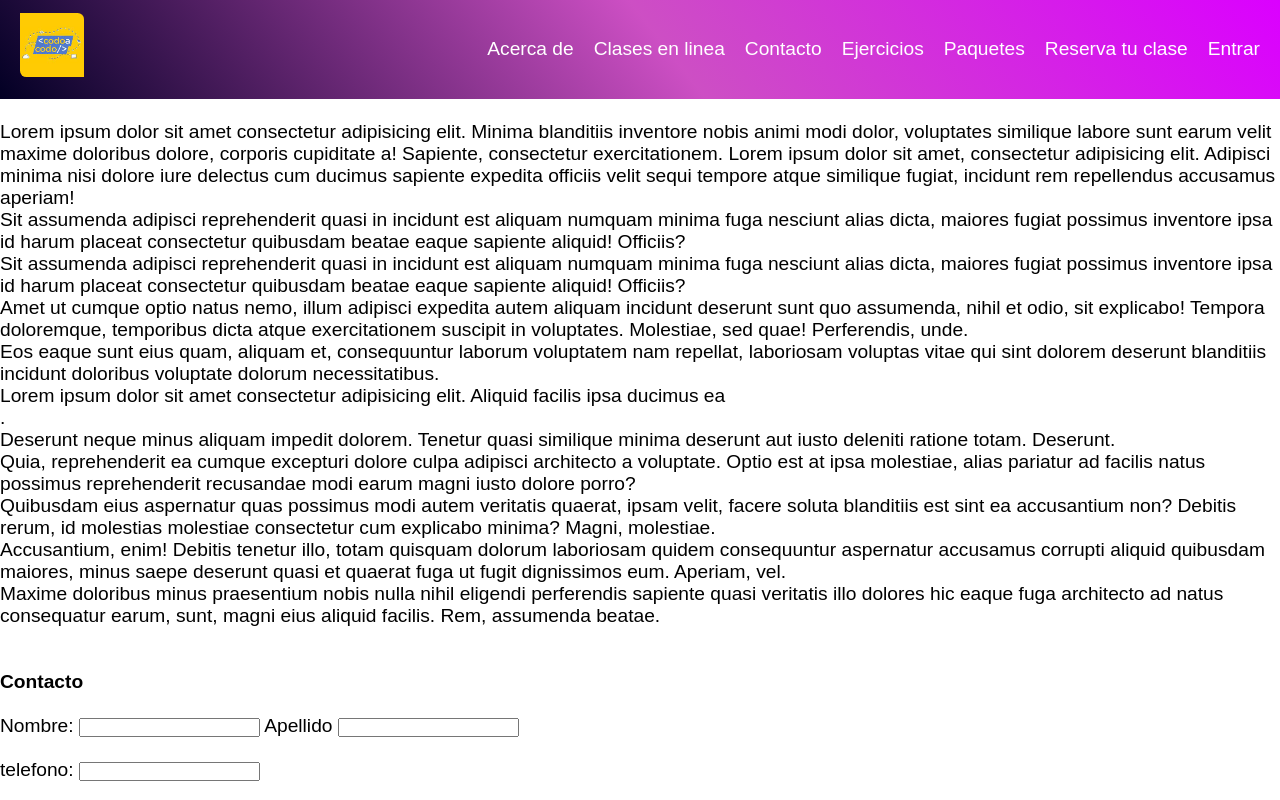
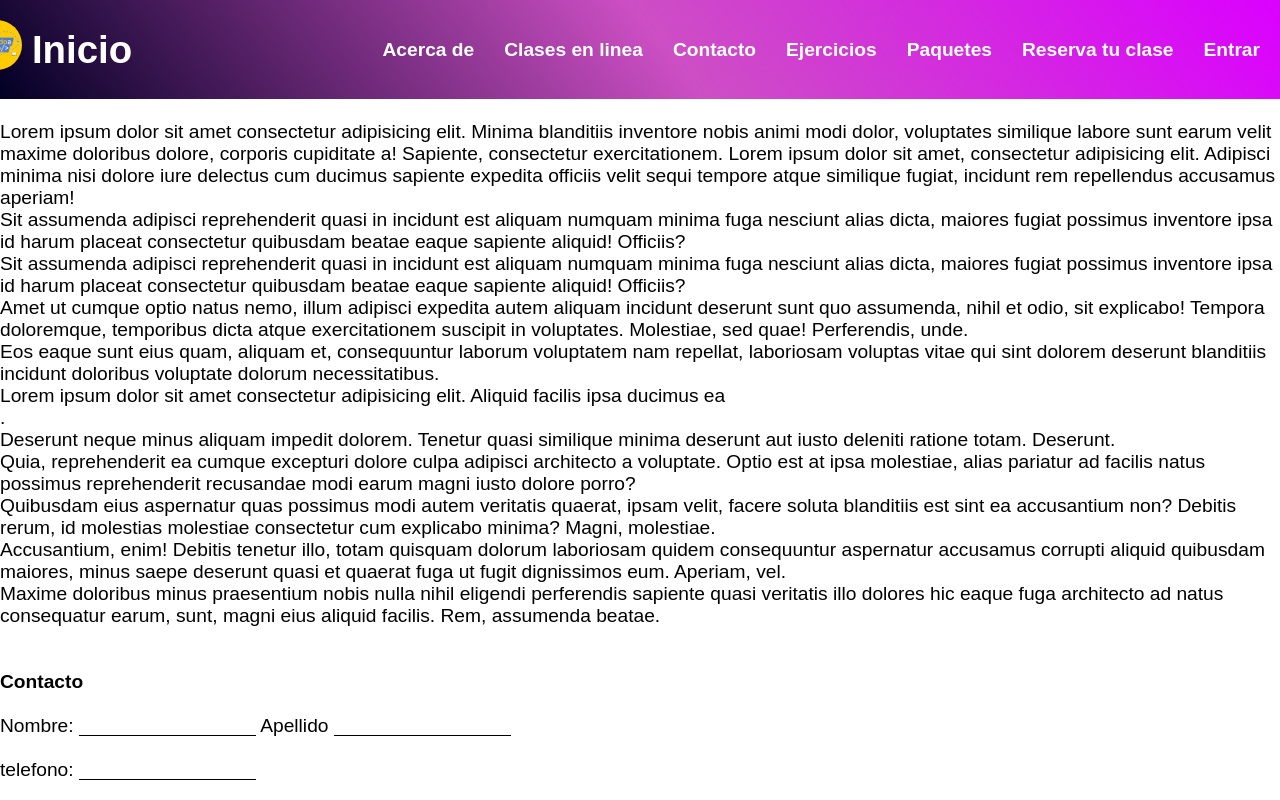
Before and after one commit to galmiron86/tpo-ultimo, a plain HTML site: page index.html in a window 1280 px wide. Shown: the top 800 px of the page. Drawn offline with Linux system fonts and the light colour scheme.

Commit message:
ultima modif

```diff
--- a/index.html
+++ b/index.html
@@ -3,21 +3,24 @@
 <head>
     <meta charset="UTF-8">
     <meta name="viewport" content="width=device-width, initial-scale=1.0">
-    <link rel="stylesheet" href="/style.css">
+    <link rel="stylesheet" href="style.css">
     <title>Tpo</title>
 </head>
 <body>
     <header>
-    <div><a href="index.html"  class="logo"><img src="/template/codoAcodo.png" alt="logo" class="logo"></a></div>
+    <div class="logo">
+        <a href="index.html"><img src="template/codoAcodo.png" alt="logo"></a>
+        <p>Inicio</p>
+    </div>
     <nav>
         <ul>
             <li><a href="template/acerca-de.html">Acerca de</a></li>
-            <li><a href="/template/clases-en-linea.html">Clases en linea</a></li>
+            <li><a href="template/clases-en-linea.html">Clases en linea</a></li>
             <li><a href="#section1">Contacto</a></li>
-            <li><a href="/template/ejercicios.html">Ejercicios</a></li>
-            <li><a href="/template/paquetes.html">Paquetes</a></li>
-            <li><a href="/template/reserva.html">Reserva tu clase</a></li>
-            <li><a href="/template/entrar.html">Entrar</a></li>
+            <li><a href="template/ejercicios.html">Ejercicios</a></li>
+            <li><a href="template/paquetes.html">Paquetes</a></li>
+            <li><a href="template/reserva.html">Reserva tu clase</a></li>
+            <li><a href="template/entrar.html">Entrar</a></li>
         </ul>
     </nav>
 </header>
@@ -43,22 +46,22 @@
     </section>
 
     <label for="nombre">Nombre:</label>
-    <input type="text" name="nombre" id="nombre" required>
+    <input type="text" name="nombre" id="nombre" required class="cuadro">
 
     <label for="apellido">Apellido</label>
-    <input type="text" name="apellido" id="apellido" required>
+    <input type="text" name="apellido" id="apellido" required class="cuadro">
     <br><br>
 
     <label for="telefono">telefono:</label>
-    <input type="tel" name="telefono" id="telefono" pattern="\d{10,}" required>
+    <input type="tel" name="telefono" id="telefono" pattern="\d{10,}" required class="cuadro">
     <br><br>
 
     <label for="email">Email:</label>
-    <input type="email" name="email" id="email" required>
+    <input type="email" name="email" id="email" required class="cuadro">
     <br><br>
 
 
-    Consulta<textarea name="consulta" id="consulta" cols="30" rows="10"></textarea>
+    Consulta<textarea name="consulta" id="consulta" cols="30" rows="10" class="cuadro"></textarea>
     <br><br>
 
     <input type="submit" value="Enviar" class="boton-enviar">
--- a/style.css
+++ b/style.css
@@ -1,6 +1,7 @@
 *{
-    margin: 0%;
-    padding: 0%;
+    margin: 0;
+    padding: 0;
+    box-sizing: border-box;
 }
 body {
     margin: 0;
@@ -17,7 +18,13 @@ header {
     align-items: center;
     background: linear-gradient(52deg, rgba(2,0,36,1) 0%, rgba(187,16,175,0.7364746945898779) 52%, rgba(219,0,255,1) 100%);
     color: white;
-    padding: 1vw 20px;
+    padding: 20px;
+}
+
+.logo img {
+    width: 50px;
+    height: 50px;
+    border-radius: 50%;
 }
 
 .logo {
@@ -26,14 +33,22 @@ header {
     border-radius: 0% 10% 0% 10%;
     width: 5vw;
     height: auto;
+    display: flex;
+    justify-content: center;
+    align-items: center;
+    gap: 10px;
 }
+
+.logo p {
+    font-weight: bold;
+}
+
 
 nav ul {
     list-style: none;
     display: flex;
     margin: 0;
     padding: 0;
-    box-shadow: ;
 }
 
 nav ul li {
@@ -47,6 +62,8 @@ nav ul li:last-child {
 nav a {
     text-decoration: none;
     color: white;
+    font-weight: bold;
+    margin-left: 10px;
 }
 
 footer{
@@ -75,3 +92,13 @@ footer{
     text-decoration: none;
 
 }
+
+.cuadro{
+    border-top-style: none;
+    border-left-style: none;
+    border-right-style: none;
+    border-bottom-style: solid;
+    border-width: 0.1vw;
+    border-color: rgb(0, 0, 0);
+
+}
```
Also changed, not shown: template/acerca-de.html (+9 -9 lines), template/clases-en-linea.html (+2 -1 lines).
